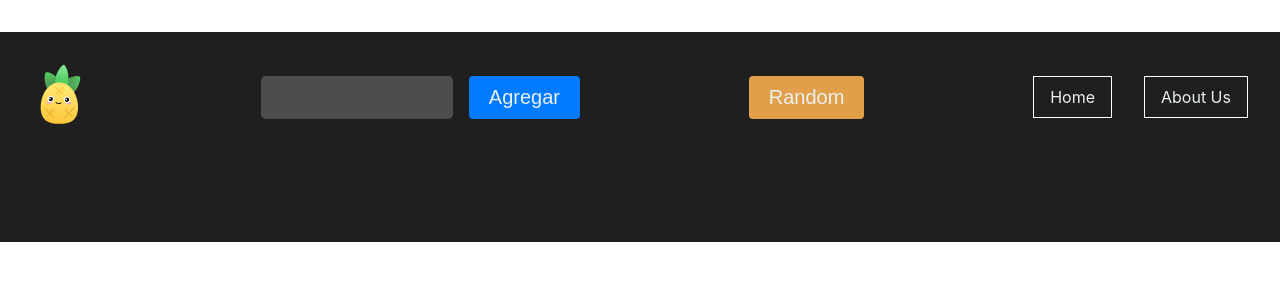
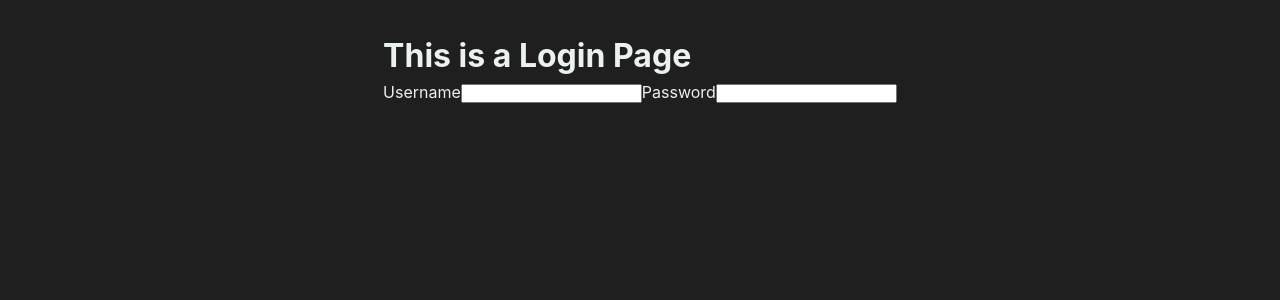
Before and after one commit to EBosch14/Rick-and-Morty, a React (Vite) app: page / in a window 1280 px wide. Shown: the top 300 px of the page. Built offline with nearby package versions, Linux system fonts and the light colour scheme.

Commit message:
form login

```diff
--- a/src/App.jsx
+++ b/src/App.jsx
@@ -1,12 +1,15 @@
 import { useState } from "react";
 import styles from "./App.module.css";
-import Cards from "./components/Cards.jsx";
+import Cards from "./components/Pages/Cards.jsx";
 import Navbar from "./components/Navbar";
-import { Route, Routes } from "react-router-dom";
-import Details from "./components/Details";
+import { Route, Routes, useLocation } from "react-router-dom";
+import Details from "./components/Pages/Details";
+import Error from "./components/Pages/Error";
+import LoginPage from "./components/Pages/LoginPage";
 
 function App() {
   const [characters, setCharacters] = useState([]);
+  const location = useLocation();
 
   const onSearch = (id) => {
     const isCharacterExists = characters.some(
@@ -34,9 +37,11 @@ function App() {
   };
 
   const onClose = (id) => {
-    const charactersFilter = characters.filter(character => character.id !== id)
-    setCharacters([...charactersFilter])
-  }
+    const charactersFilter = characters.filter(
+      (character) => character.id !== id
+    );
+    setCharacters([...charactersFilter]);
+  };
 
   const onRandom = () => {
     const randomNumber = Math.floor(Math.random() * 826) + 1;
@@ -62,15 +67,21 @@ function App() {
         console.error("Error fetching character:", error);
         window.alert("Failed to fetch character. Please try again.");
       });
-  }
+  };
 
   return (
     <div className={styles.App}>
-      <Navbar onSearch={onSearch} onRandom={onRandom}/>
+      {location.pathname !== "/" && (
+        <Navbar onSearch={onSearch} onRandom={onRandom} />
+      )}
       <Routes className={styles.App}>
-        <Route path="/" element={<Cards characters={characters} onClose={onClose}/>} />
-        <Route path="/home" element={<Cards characters={characters} onClose={onClose}/>} />
-        <Route exact path="/details/:id" element={<Details/>}></Route>
+        <Route path="/" element={<LoginPage />} />
+        <Route
+          path="/home"
+          element={<Cards characters={characters} onClose={onClose} />}
+        />
+        <Route exact path="/details/:id" element={<Details />}></Route>
+        <Route path="*" element={<Error />}></Route>
       </Routes>
     </div>
   );
--- a/src/App.module.css
+++ b/src/App.module.css
@@ -1,6 +1,6 @@
 .App {
   max-width: 1400px;
-  margin: 2rem auto;
+  margin: 0 auto 2rem;
   padding: 2rem;
   display: flex;
   flex-direction: column;
--- a/src/components/Details.jsx
+++ /dev/null
@@ -1,5 +0,0 @@
-export default function Details() {
-  return (
-    <div>THIS IS THE DETAIL</div>
-  )
-}
--- a/src/components/Navbar.jsx
+++ b/src/components/Navbar.jsx
@@ -7,7 +7,7 @@ export default function Navbar({onSearch, onRandom}) {
   return (
     <nav className={style.Navbar}>
       <div>
-        <Link to="/home">
+        <Link to="/">
           <IconRaM></IconRaM>
         </Link>
       </div>
@@ -15,7 +15,7 @@ export default function Navbar({onSearch, onRandom}) {
       <button className={style.random} onClick={onRandom}>Random</button>
       <ul className={style.links}>
         <li>
-          <Link to="/">Home</Link>
+          <Link to="/home">Home</Link>
         </li>
         <li>
           <Link to="about">About Us</Link>
--- a/src/components/Cards.jsx
+++ b/src/components/Pages/Cards.jsx
@@ -1,10 +1,10 @@
-import Card from "./Card";
+import Card from "../Card";
 import styles from "./Cards.module.css";
 
 export default function Cards({ characters, onClose }) {
   return (
     <div className={styles.Cards}>
-      {characters.map((el) => (
+      {characters.length ? characters.map((el) => (
         <Card
           key={el.id}
           name={el.name}
@@ -16,7 +16,9 @@ export default function Cards({ characters, onClose }) {
           onClose={onClose}
           id={el.id}
         ></Card>
-      ))}
+      )) : (
+        <p>At this moment there is nothing :(</p>
+      )}
     </div>
   );
 }
--- /dev/null
+++ b/src/components/Pages/Details.jsx
@@ -0,0 +1,36 @@
+import { useEffect, useState } from "react";
+import { useParams } from "react-router-dom";
+
+export default function Details() {
+  const { id } = useParams();
+  const [character, setCharacter] = useState(null);
+
+  useEffect(() => {
+    fetch(`https://rickandmortyapi.com/api/character/${id}`)
+      .then((res) => res.json())
+      .then((data) => setCharacter(data));
+
+    return setCharacter(null)
+  }, [id]);
+
+  return (
+    <div>
+      {character ? (
+        <>
+          <div>
+            <h1>{character.name}</h1>
+            <h5>STATUS | {character.status}</h5>
+            <h5>GENDER | {character.gender}</h5>
+            <h5>SPECIE | {character.species}</h5>
+            <h5><span>ORIGIN | </span>{character.origin.name}</h5>
+          </div>
+          <div>
+            <img src={character.image} alt={character.name} />
+          </div>
+        </>
+      ) : (
+        <p>Loading Character...</p>
+      )}
+    </div>
+  );
+}
--- /dev/null
+++ b/src/components/Pages/Error.jsx
@@ -0,0 +1,7 @@
+export default function Error() {
+  return (
+    <div>
+      <p style={{fontSize : '3em'}}>Error 404 - <span>Page not found</span></p>
+    </div>
+  )
+}
--- /dev/null
+++ b/src/components/Pages/LoginPage.jsx
@@ -0,0 +1,13 @@
+export default function LoginPage() {
+  return (
+    <div>
+      <h1>This is a Login Page</h1>
+      <form action="">
+        <label htmlFor="username">Username</label>
+        <input type="text" />
+        <label htmlFor="password">Password</label>
+        <input type="password" />
+      </form>
+    </div>
+  );
+}
--- a/src/index.css
+++ b/src/index.css
@@ -21,6 +21,7 @@ a{
   line-height: 1.5;
   background-color: #1f1f1f;
   color: #ebf1f1;
+  height: 100vh;
 
 }
 
```
Also changed, not shown: src/components/Pages/Cards.module.css (renamed from src/components/Cards.module.css).
